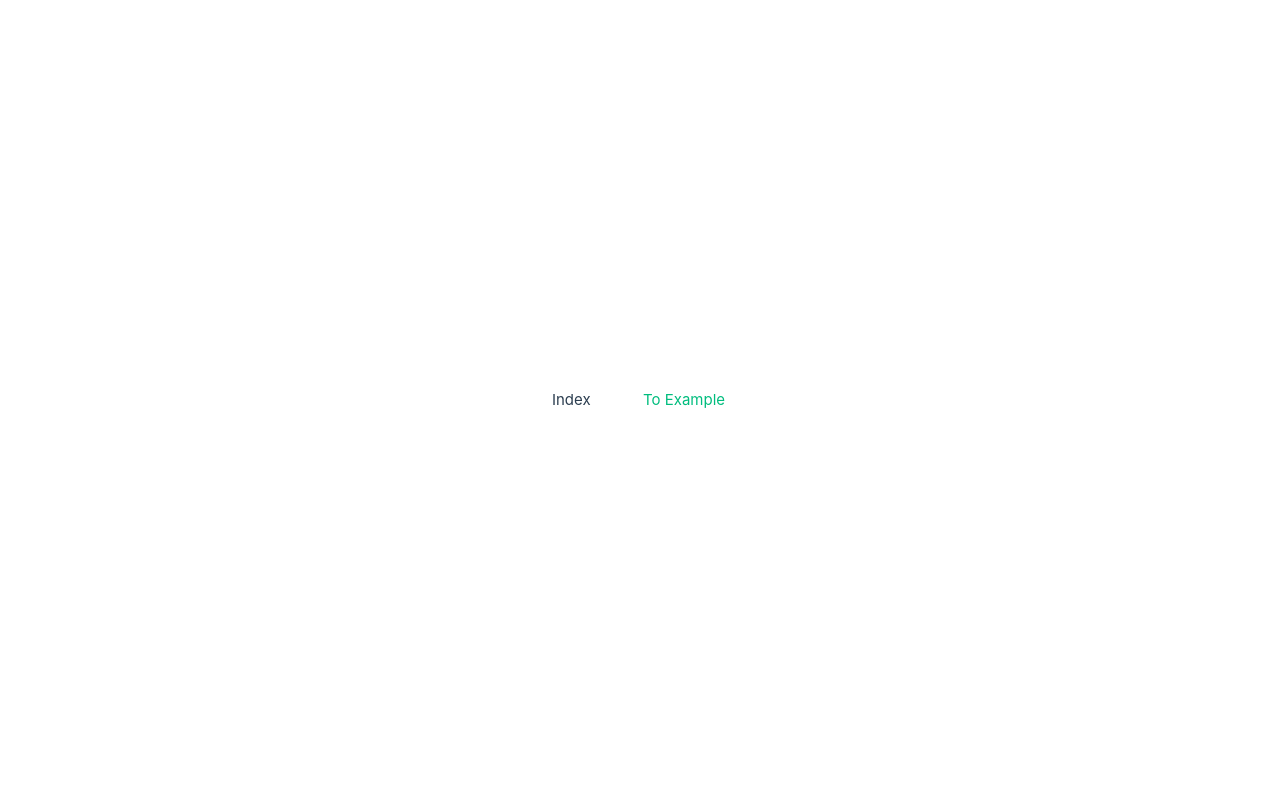
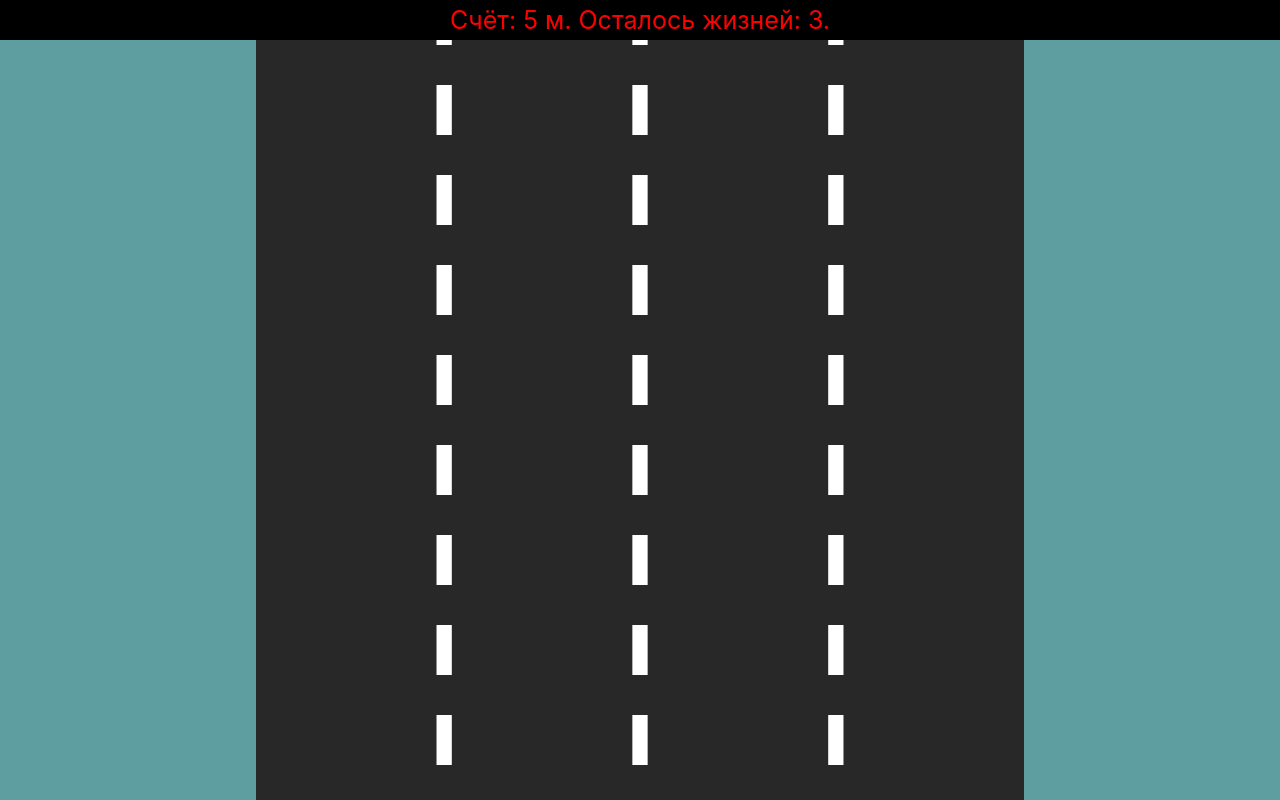
Before and after one commit to reznikovkg/vue-3-docker-compose, a Vue app in the folder vue/: page / in a window 1280 px wide. Built offline with nearby package versions, Linux system fonts and the light colour scheme.

Commit message:
Update IndexPage.vue

```diff
--- a/vue/src/components/pages/IndexPage.vue
+++ b/vue/src/components/pages/IndexPage.vue
@@ -1,17 +1,232 @@
 <template>
-  Index
-
-  <div>
-    <RouterLink :to="{ name: $routes.EXAMPLE }">
-     To Example
-    </RouterLink>
+  <div class="game">
+    <div class="game__header">
+      Cчёт: {{ Math.floor(score) }} м. Осталось жизней: {{ player.lives }}.
+    </div>
+    <div v-if="isOver" class="game__finished">
+      Игра окончена! Итоговый счёт: {{ Math.floor(score) }} м
+    </div>
+    <div class="game__road">
+      <svg width="100%" height="100%">
+        <line class="game__line" :style="roadLineStyle" stroke-dasharray="50,40" x1="24.5%" y1="0" x2="24.5%" y2="100%" stroke="#ffffff" stroke-width="2%" />
+        <line class="game__line" :style="roadLineStyle" stroke-dasharray="50,40" x1="50%" y1="0" x2="50%" y2="100%" stroke="#ffffff" stroke-width="2%" />
+        <line class="game__line" :style="roadLineStyle" stroke-dasharray="50,40" x1="75.5%" y1="0" x2="75.5%" y2="100%" stroke="#ffffff" stroke-width="2%" />
+      </svg>
+      <Car :image="player.image" :lane="player.lane" :y="65"/>
+      <Car v-for="obstacle in obstacles" :key="obstacle.id" :image="obstacle.image" :lane="obstacle.lane" :direction="obstacle.direction" :y="obstacle.y"/>
+    </div>
   </div>
 </template>
 
-<script setup lang="ts">
+<script lang="ts">
+import Car from '../ui/Car.vue';
+import blueCar from './../../assets/cars/blue.png'
+import greenCar from './../../assets/cars/green.png'
+import redCar from './../../assets/cars/red.png'
+import violetCar from './../../assets/cars/violet.png'
+import yellowCar from './../../assets/cars/yellow.png'
 
+export default {
+  name: 'IndexPage',
+  components: {
+    Car
+  },
+  data () {
+    return {
+      score: 0,
+      speed: 1,
+      carId: 0,
+      player: {
+        image: violetCar,
+        lane: 2,
+        lives: 3,
+      },
+      obstacles: [] as any[],
+      isMoving: false,
+      isOver: false,
+      gameInterval: null as any,
+      spawnInterval: null as any,
+    }
+  },
+  computed: {
+    roadLineStyle() {
+      if (this.isOver) {
+        return {
+          animation: 'none'
+        }
+      }
+      return {
+        animationDuration: 1 / this.speed + 's'
+      }
+    },
+    colors() {
+      return [blueCar, greenCar, redCar, yellowCar]
+    },
+  },
+  mounted() {
+    window.addEventListener('keydown', this.arrow)
+    this.runGame()
+    this.spawn()
+  },
+  beforeUnmount() {
+    window.removeEventListener('keydown', this.arrow)
+    clearInterval(this.gameInterval)
+    clearInterval(this.spawnInterval)
+  },
+  methods: {
+    arrow(event: KeyboardEvent) {
+      if(this.isMoving || this.isOver) return;
+      let newLane = this.player.lane
+      if (event.key === 'ArrowLeft') {
+        if (this.player.lane > 1) {
+          newLane = this.player.lane - 1
+        }
+      }
+      if (event.key === 'ArrowRight') {
+        if (this.player.lane < 4) {
+          newLane = this.player.lane + 1
+        }
+      }
+      if (this.player.lives <= 0)
+      {
+        this.gameOver()
+        return
+      }
+      const accident = this.isAccident(newLane)
+      if (accident) {
+        if (this.player.lives <= 0)
+        {
+          this.gameOver()
+          return
+        }
+      }
+      if (newLane !== this.player.lane) {
+        this.player.lane = newLane
+        this.isMoving = true
+        setTimeout(() => {
+          this.isMoving = false
+        }, 500)
+      }
+    },
+    newObstacle() {
+      const color = this.colors[Math.floor(Math.random() * 4)]
+      const lane = Math.floor(Math.random() * 4) + 1
+      const id = this.carId++
+      this.obstacles.push({
+        id: id,
+        image: color,
+        lane: lane,
+        direction: 1,
+        y: -50,
+        hit: false,
+      })
+    },
+    spawn() {
+      this.spawnInterval = setInterval(() => {
+        this.newObstacle()
+      }, 1500)
+    },
+    gameOver() {
+      this.isOver = true
+      clearInterval(this.gameInterval)
+      clearInterval(this.spawnInterval)
+    },
+    isAccident(lane: number) {
+      for (let obstacle of this.obstacles) {
+        if (!obstacle.hit && obstacle.lane === lane && obstacle.y > 55 && obstacle.y < 110) {
+          this.player.lives -= 1
+          obstacle.hit = true
+          return true
+        }
+      }
+      return false
+    },
+    runGame() {
+      this.gameInterval = setInterval(() => {
+        this.score += 0.05 * this.speed
+        this.speed += 0.001
+        this.obstacles.forEach(obstacle => {
+          obstacle.y += 1.5 * this.speed
+        })
+        if (this.player.lives <= 0)
+        {
+          this.gameOver()
+          return
+        }
+        let newLane = this.player.lane
+        const accident = this.isAccident(newLane)
+        if (accident){
+          if (this.player.lives <= 0)
+          {
+            this.gameOver()
+            return
+          }
+        }
+        this.obstacles = this.obstacles.filter(obstacle => obstacle.y < 120)
+      }, 50)
+    },
+  },
+}
 </script>
 
-<style scoped>
+<style scoped lang="scss">
+.game {
+  position: fixed;
+  width: 100vw;
+  height: 100vh;
+  top: 0;
+  left: 0;
+  overflow: hidden;
+  background-color: cadetblue;
 
+  &__header {
+    position: absolute;
+    width: 100%;
+    height: 5%;
+    top: 0;
+    left: 0;
+    font-size: 25px;
+    color: red;
+    background-color: rgba(0, 0, 0, 1);
+    z-index: 10;
+    text-align: center;
+  }
+
+  &__finished {
+    position: absolute;
+    top: 50%;
+    left: 50%;
+    transform: translate(-50%, -50%);
+    font-size: 24px;
+    color: white;
+    background-color: rgba(0, 0, 0, 0.8);
+    padding: 20px 40px;
+    border-radius: 10px;
+    z-index: 20;
+    text-align: center;
+    border: 2px solid red;
+  }
+
+  &__road {
+    position: relative;
+    background-color: #282828 ;
+    width: 60%;
+    height: 95%;
+    top: 5%;
+    left: 20%;
+  }
+
+  &__line {
+    animation: moveRoad linear infinite;
+  }
+
+  @keyframes moveRoad {
+    from {
+      stroke-dashoffset: 0;
+    }
+    to {
+      stroke-dashoffset: -90;
+    }
+  }
+}
 </style>
```
